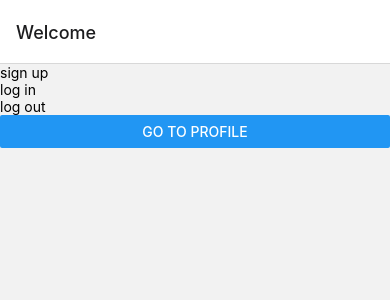
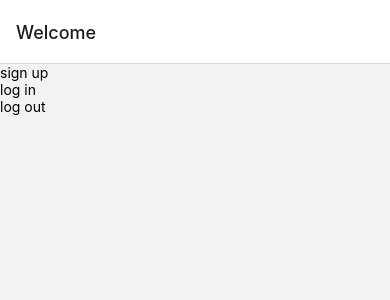
Before and after one commit to leejoonli/expense-tracker, a React Native app: screen /Home in a window 390 px wide. Shown: the top 300 px of the page. Built offline with nearby package versions, Linux system fonts and the light colour scheme.

Commit message:
add conditional for profile button

```diff
--- a/components/Home/Home.tsx
+++ b/components/Home/Home.tsx
@@ -105,7 +105,7 @@ function Home({ navigation }) {
     }
 
     // handle change function for login request
-    const handleLoginChange = (event: Event, key: string) => {
+    const handleLoginChange = (event, key: string) => {
         setloginInput({ ...loginInput, [key]: event });
     }
 
@@ -207,7 +207,7 @@ function Home({ navigation }) {
             <Pressable onPress={() => setSignUpModal(!signUpModal)}><Text>sign up</Text></Pressable>
             <Pressable onPress={() => setLoginModal(!loginModal)}><Text>log in</Text></Pressable>
             <Pressable onPress={handleLogout}><Text>log out</Text></Pressable>
-            <Button title='go to profile' onPress={() => navigation.navigate('Profile', { name: 'Lulu' })} />
+            {loggedIn && <Button title='go to profile' onPress={() => navigation.navigate('Profile', { name: 'Lulu' })} />}
         </View>
     );
 }
```
